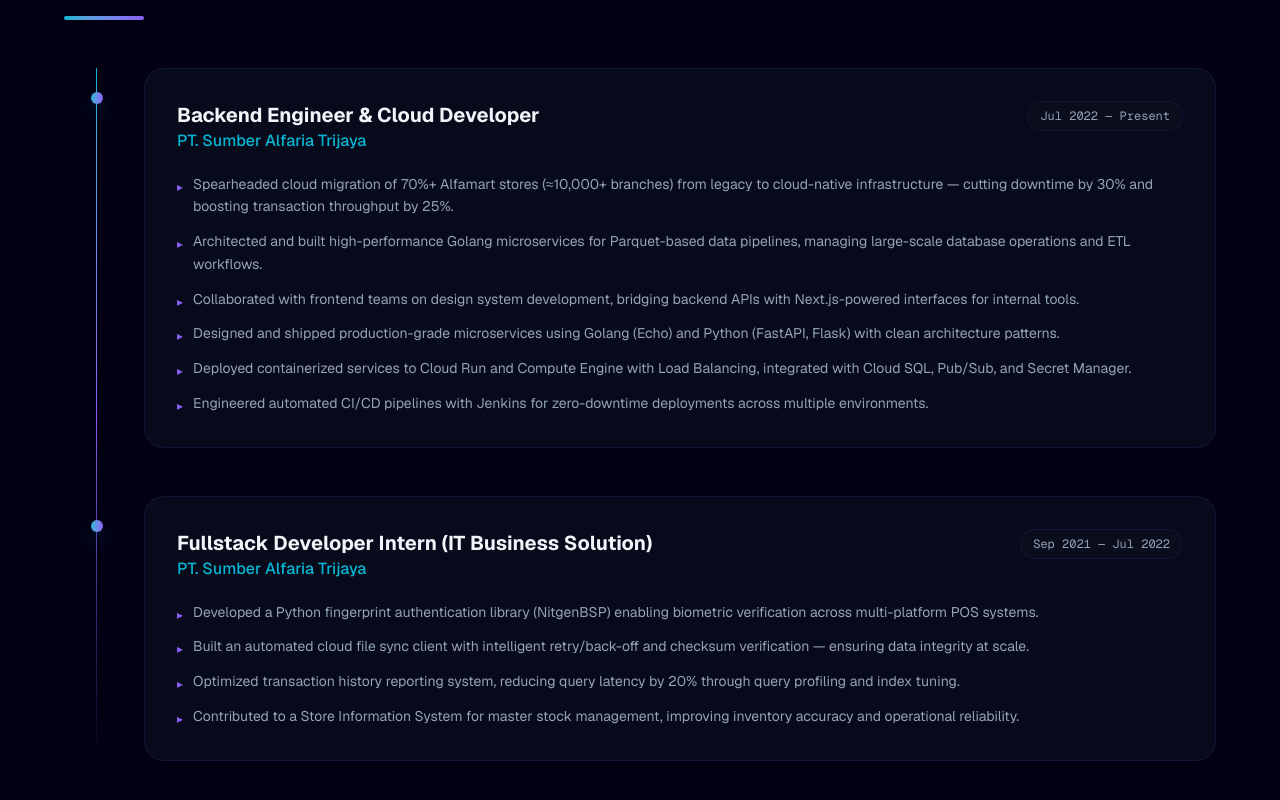
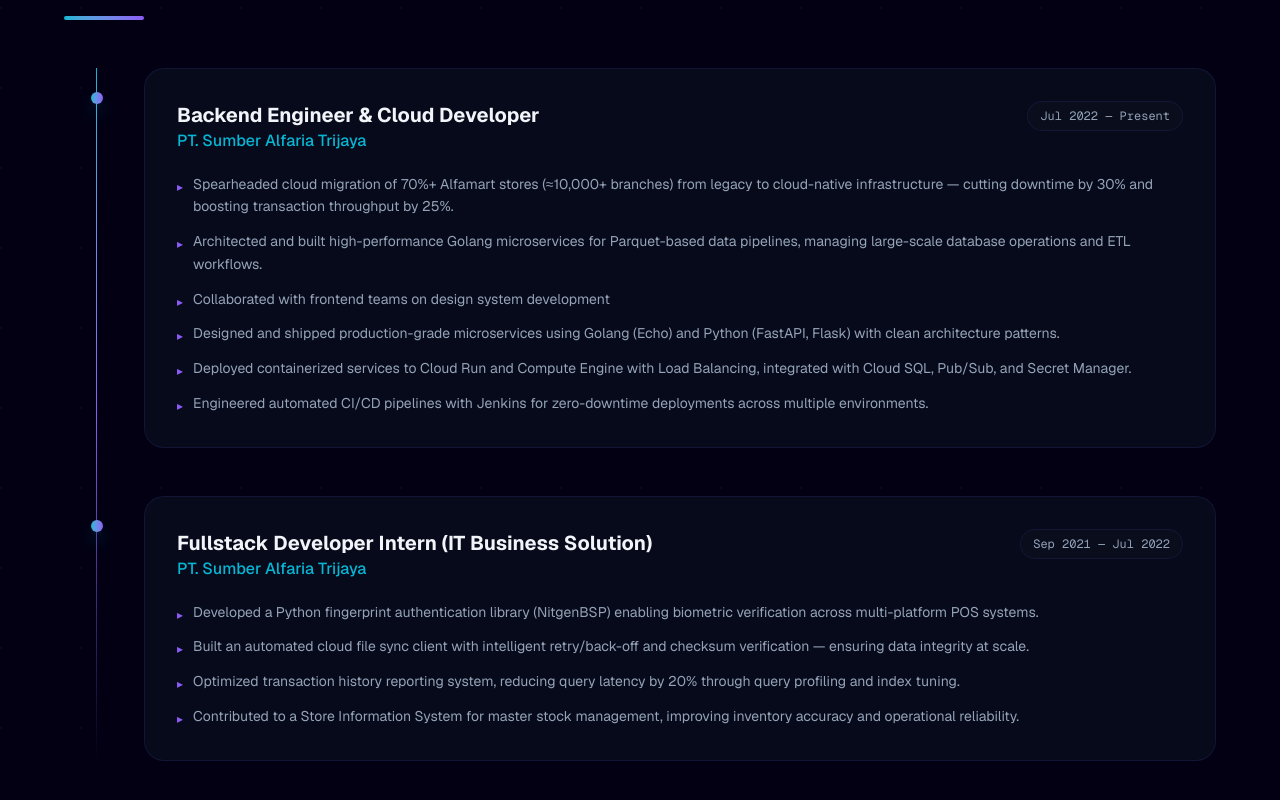
Before and after one commit to MonsterGege/personal-page, a Next.js app: page / in a window 1280 px wide. Shown: the part 3433-4233 px from the top of the page. Built offline with nearby package versions, Linux system fonts and the light colour scheme.

Commit message:
fix page

```diff
--- a/src/app/page.tsx
+++ b/src/app/page.tsx
@@ -712,7 +712,7 @@ const experiences = [
     points: [
       "Spearheaded cloud migration of 70%+ Alfamart stores (≈10,000+ branches) from legacy to cloud-native infrastructure — cutting downtime by 30% and boosting transaction throughput by 25%.",
       "Architected and built high-performance Golang microservices for Parquet-based data pipelines, managing large-scale database operations and ETL workflows.",
-      "Collaborated with frontend teams on design system development, bridging backend APIs with Next.js-powered interfaces for internal tools.",
+      "Collaborated with frontend teams on design system development",
       "Designed and shipped production-grade microservices using Golang (Echo) and Python (FastAPI, Flask) with clean architecture patterns.",
       "Deployed containerized services to Cloud Run and Compute Engine with Load Balancing, integrated with Cloud SQL, Pub/Sub, and Secret Manager.",
       "Engineered automated CI/CD pipelines with Jenkins for zero-downtime deployments across multiple environments.",
```
